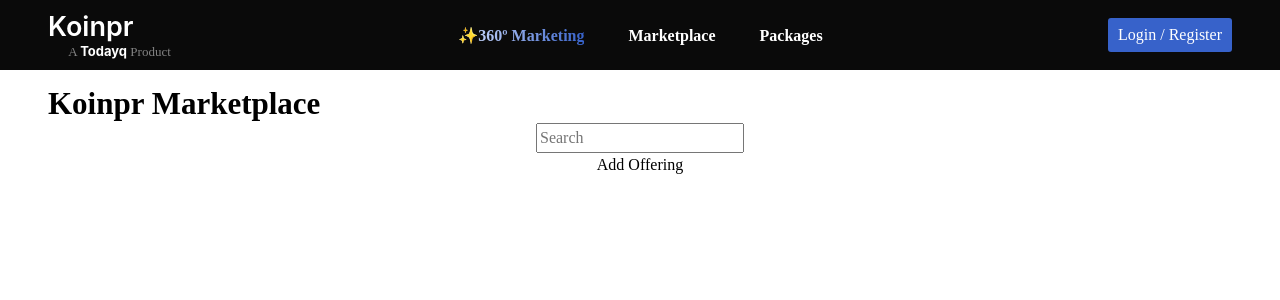
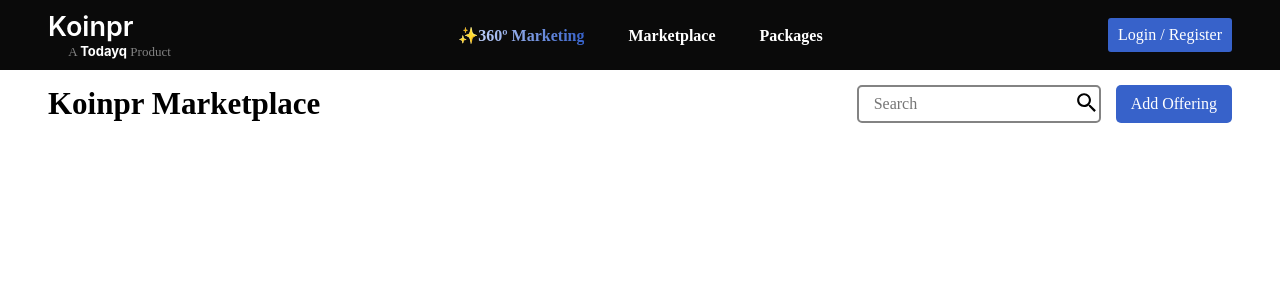
Before and after one commit to GowthamAkula89/koinpr-tq, a React (Create React App) app: page / in a window 1280 px wide. Shown: the top 300 px of the page. Built offline with nearby package versions, Linux system fonts and the light colour scheme.

Commit message:
Add HomePage

```diff
--- a/package.json
+++ b/package.json
@@ -18,6 +18,7 @@
     "@testing-library/user-event": "^14.5.2",
     "react": "^18.3.1",
     "react-dom": "^18.3.1",
+    "react-icons": "^5.2.1",
     "react-router-dom": "^6.23.1",
     "react-scripts": "^5.0.1",
     "web-vitals": "^4.1.1"
--- a/src/Components/MarketPlace/index.js
+++ b/src/Components/MarketPlace/index.js
@@ -1,4 +1,5 @@
 import React from "react";
+import { IoMdSearch } from "react-icons/io";
 import "./marketPlace.css";
 const MarketPlace = () => {
     return(
@@ -6,11 +7,13 @@
             <div className="marketplace-header">
                 <div className="marketplace-title">Koinpr Marketplace</div>
                 <div className="marketplace-search-add">
-                    <input type="text" placeholder="Search" className="marketplace-search"/>
-                    <div className="marketplace-add">Add Offering</div>
+                    <div className="search-bar">
+                        <input type="text" placeholder="Search" className="marketplace-search"/>
+                        <IoMdSearch className="search-btn"/>
+                    </div>
+                    <div className="marketplace-add-btn">Add Offering</div>
                 </div>
             </div>
-
         </div>
     )
 }
--- a/src/Components/MarketPlace/marketPlace.css
+++ b/src/Components/MarketPlace/marketPlace.css
@@ -3,7 +3,8 @@
 
 }
 .marketplace-header{
-
+    display: flex;
+    justify-content: space-between;
 }
 .marketplace-title{
     font-size: 31px;
@@ -11,3 +12,31 @@
     line-height: 37.2px;
     text-align: left;
 }
+.marketplace-search-add{
+    display: flex;
+    gap: 15px;
+}
+.search-bar{
+    position: relative;
+}
+.search-btn{
+    position: absolute;
+    right: 2px;
+    top: 5px;
+    width: 25px;
+    height: 25px;
+}
+.marketplace-search{
+    outline: none;
+    padding: 5px 25px 5px 15px;
+    border-radius: 5px;
+    border: 2px solid var(--color-gray);
+}
+.marketplace-add-btn{
+    display: flex;
+    align-items: center;
+    background-color: var(--color-blue);
+    border-radius: 5px;
+    padding: 5px 15px;
+    color: var(--color-white);
+}
--- a/src/index.css
+++ b/src/index.css
@@ -2,8 +2,8 @@
   /* Global variables to be defined here */
   --color-white: #ffffff;
   --color-black: #0A0A0A;
-  --color-purple: #7e22ce;
   --color-gray: #838383;
+  --color-blue: #3762CA;
 }
 
 body {
```
Also changed, not shown: 1 other file (tests, documents, lock files or other folders).
